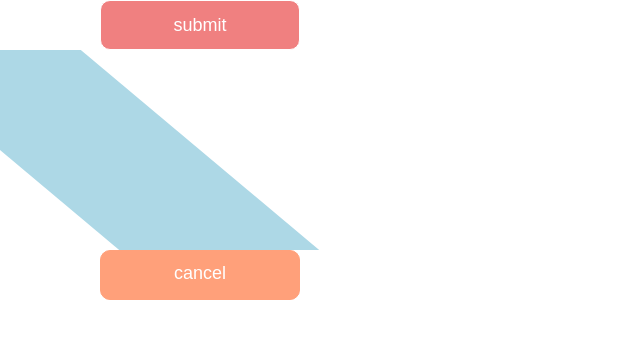
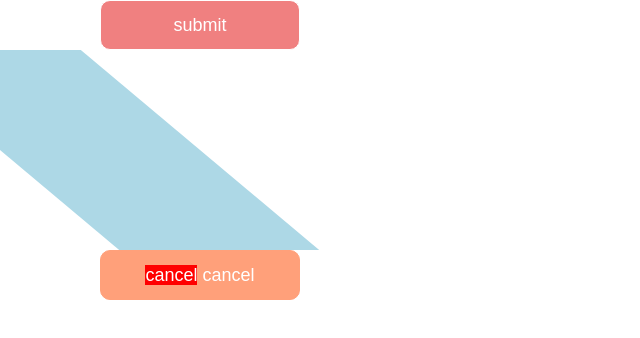
Before and after one commit to magdachikhr-hub/transitions, a plain HTML site: page index.html in a window 1280 px wide. Shown: the whole page, without its empty margins (0-640 px from the left). Drawn offline with Linux system fonts and the light colour scheme.

Commit message:
learning transitions

```diff
--- a/index.html
+++ b/index.html
@@ -13,7 +13,8 @@
     </button>
     <div class="box"></div>
     <button class="cancel">
-      <span>cancel</span>
+      cancel
+      <!-- <span>cancel</span> -->
       <div class="red_overlay"></div>
     </button>
   </body>
--- a/style.css
+++ b/style.css
@@ -77,11 +77,11 @@ button:hover .overlay {
   transition: all 600ms ease;
 }
 
-.cancel:hover .red_overlay {
+/* .cancel:hover .red_overlay {
   width: 100%;
   transform: translate(-50%) skew(0);
   cursor: pointer;
-}
+} */
 
 span {
   position: absolute;
@@ -94,3 +94,8 @@ span {
 .cancel:hover {
   cursor: pointer;
 }
+
+.cancel::before {
+  content: "cancel";
+  background-color: red;
+}
```
